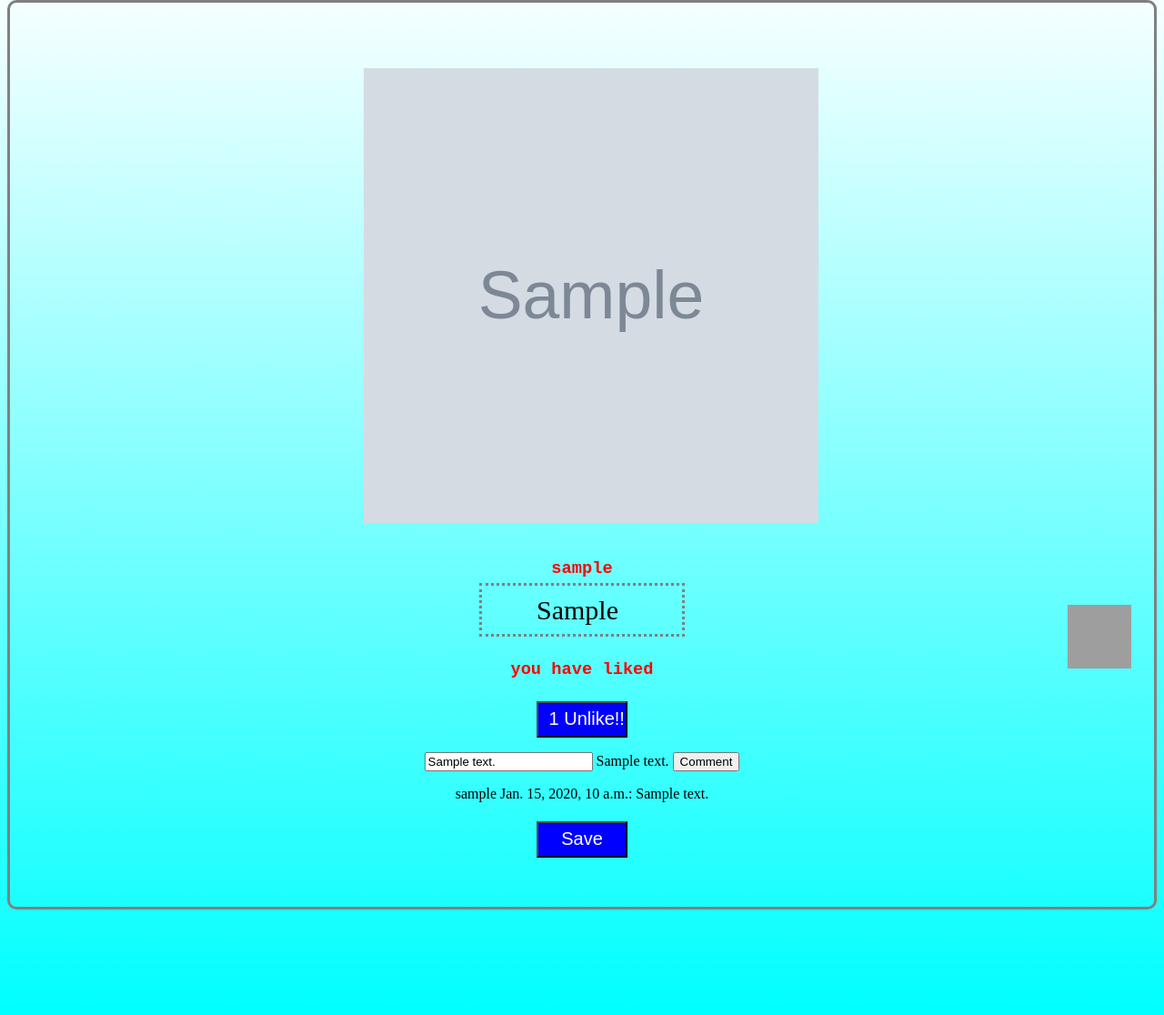
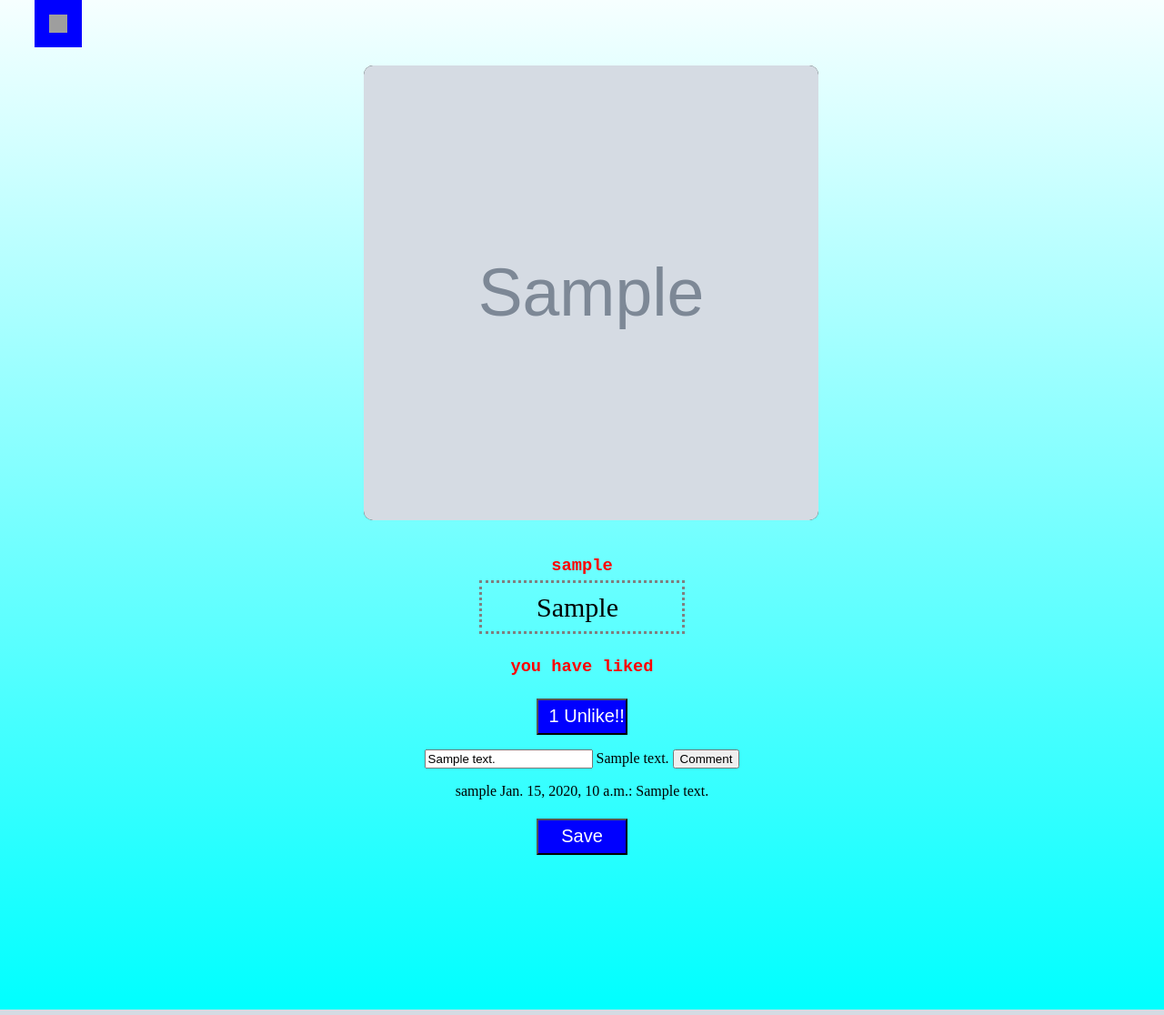
Before and after one commit to santk97/Django_proj_Instaclone, a Django app: template Insta_proj/app/templates/feed.html in a window 1280 px wide. Shown: the part 40-1156 px from the top of the page at 91% size. Run offline with Django 3.2, Linux system fonts and the light colour scheme; tables that the repository leaves empty hold one stand-in row (values such as "Sample post"); the template is opened without the code that fills it: values that come from a table or form of the project are taken from there, most other values are stand-ins (such as "Sample title", 1, 10 or a date in 2020); grey boxes marked "Sample" are stand-in pictures; grey boxes are pictures that could not be loaded.

Commit message:
third commit

```diff
--- a/Insta_proj/app/templates/feed.html
+++ b/Insta_proj/app/templates/feed.html
@@ -26,6 +26,7 @@
 background:black;
 margin-bottom:20px;
 margin-left:20px;
+border-radius:10px;
 
 
 }
@@ -48,10 +49,7 @@
 
 .post
 {
-border-style:solid;
-border-color:grey;
-border-radius:10px;
-border-size:20px;
+
 padding-left:50px;
 padding-right:50px;
 
@@ -69,9 +67,59 @@
 padding-bottom:10px;
 }
 
+.dropbtn {
+    background-color: blue;
+    color: white;
+    padding: 16px;
+    font-size: 16px;
+    border: none;
+    cursor: pointer;
+}
+
+.dropdown {
+    position: relative;
+    display: inline-block;
+	float:left;
+	margin-left:30px;
+}
+
+.dropdown-content {
+    display: none;
+    position: absolute;
+    background-color: #f9f9f9;
+    min-width: 160px;
+    box-shadow:  8px 0px  0px 16px  rgba(0,0,0,0.2);
+    z-index: 1;
+}
+
+.dropdown-content a {
+    color: black;
+    padding: 12px 16px;
+    text-decoration: none;
+    display: block;
+	background:blue;
+}
+
+.dropdown-content a:hover {background-color: #f1f1f1}
+
+.dropdown:hover .dropdown-content {
+    display: block;
+}
+
+.dropdown:hover .dropbtn {
+    background-color: #035096;
+
 </style>
 <header>
-    <div class="add"> <a href="/upload/"> <img  style="height:70px;width:70px;" src="https://cdn4.iconfinder.com/data/icons/meBaze-Freebies/512/add.png"> </img></a>  </div>
+   <div class="dropdown">
+  <button  class="dropbtn"><img src="https://cdn4.iconfinder.com/data/icons/wirecons-free-vector-icons/32/menu-alt-512.png" style="height:20px;width:20px;"> </img></button>
+  <div class="dropdown-content">
+    <a href="/user_details/">User Details</a>
+    <a href="/mainprod/">Buy and Sell </a>
+	<a href="/upload/">Upload</a>
+    <a href="/logout/">Logout</a>
+  </div>
+</div>
 </header>
 
 </head>
```
Also changed, not shown: Insta_proj/testclarifai.py (added, +10 -0 lines).
